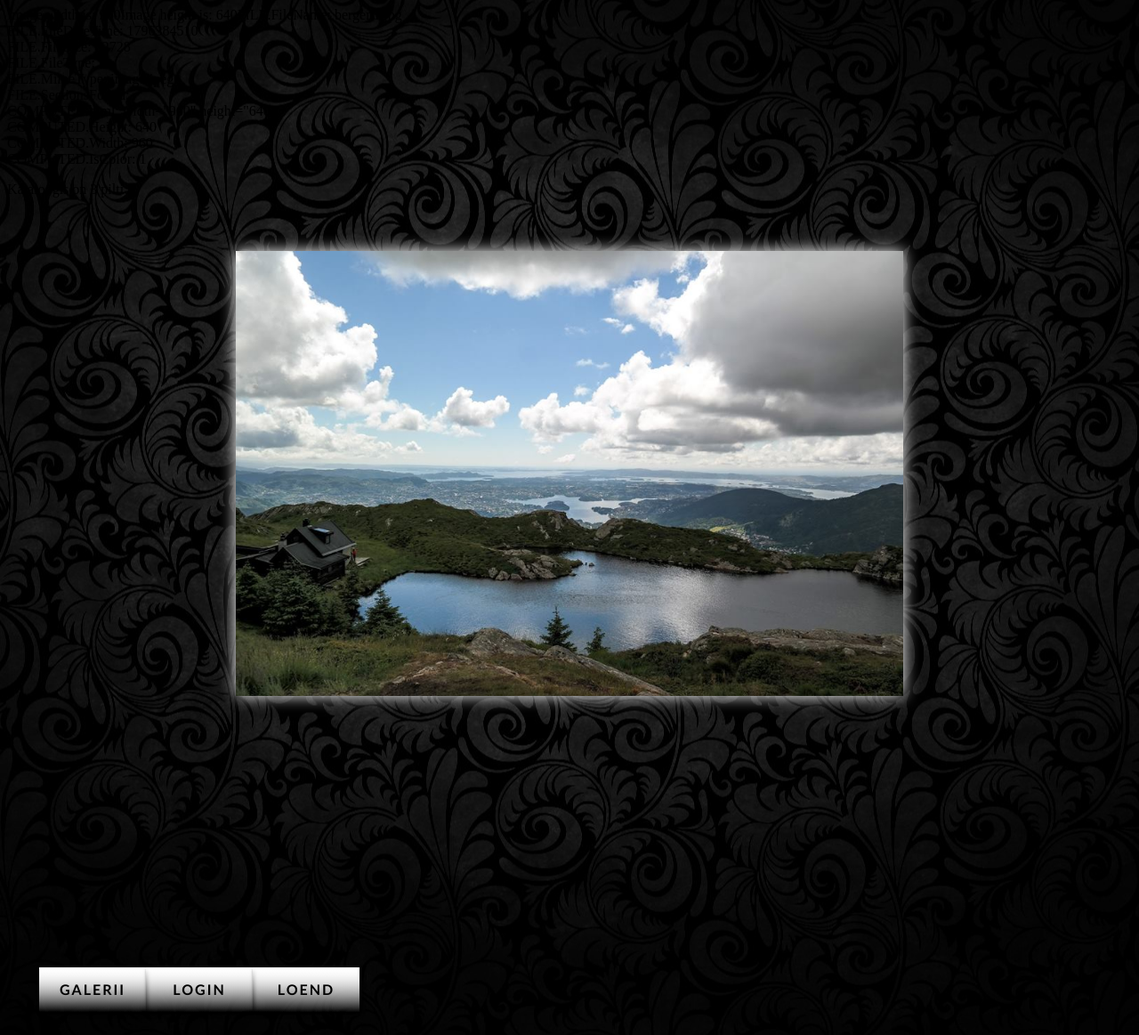
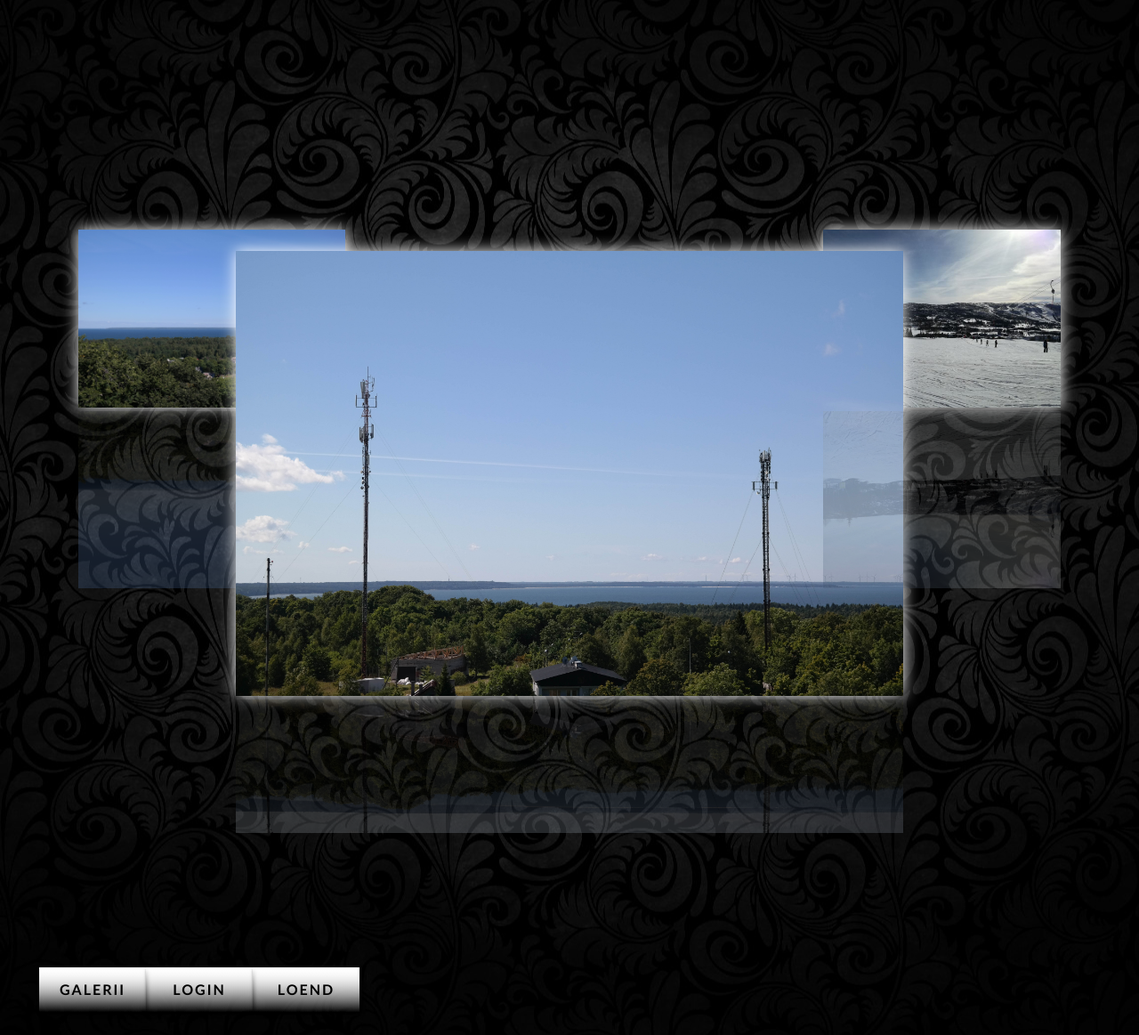
Before and after one commit to Sefert/VeebProjekt, a PHP site: page / in a window 1280 px wide. Shown: the whole page at 89% size. Run offline with PHP 8.4, Linux system fonts and the light colour scheme; some libraries are stand-ins or nearby versions.

Commit message:
galerii susteem ja login

```diff
--- /dev/null
+++ b/ContainerSize.php
@@ -0,0 +1,40 @@
+<?php
+
+/**
+ * Created by PhpStorm.
+ * User: marko
+ * Date: 07/05/2017
+ * Time: 15:19
+ */
+class ContainerSize
+{
+    private $directory;
+    private $max_width, $max_height, $width_style, $height_style, $filename;
+
+    function __construct($width, $height, $dir, $filename)
+    {
+        $this->max_width=$width;
+        $this->max_height=$height;
+        $this->directory=$dir;
+        $this->filename=$filename;
+        $this->change();
+    }
+    function getWidth(){
+        return $this->width_style;
+    }
+    function change(){
+        list($width, $height) = getimagesize($this->directory."/".$this->filename);
+//        print "Image width  is: " . $width;
+//        print "Image height is: " . $height;
+        $width_percent = $this->max_width/$width;
+        $height_percent = $this->max_height/$height;
+        $scale = ($width_percent>$height_percent)?'height':'width';
+        $scale_percent = $scale.'_percent';
+        $scale_percent = $$scale_percent;
+        $width*=$scale_percent;
+        $height*=$scale_percent;
+        $this->width_style= 'style="width: '.$width.'px;"';
+        $this->height_style= 'style="height: '.$height.'px;"';
+    }
+
+}
--- /dev/null
+++ b/Pictureloader.php
@@ -0,0 +1,28 @@
+<?php
+
+/**
+ * Created by PhpStorm.
+ * User: marko
+ * Date: 07/05/2017
+ * Time: 16:11
+ */
+class Pictureloader
+{
+    private $files;
+    private $directory;
+    function __construct($dir)
+    {
+        $this->directory=$dir;
+        $this->load_pictures();
+    }
+    public function getPictures(){
+        return $this->files;
+    }
+    private function load_pictures(){
+        if ($handle = opendir($this->directory)) {
+                $this->files=preg_grep('/^([^.])/',scandir($this->directory));
+        }
+    }
+
+
+}
--- a/css/proj.css
+++ b/css/proj.css
@@ -117,6 +117,28 @@ a:hover{
     padding: -50px;
     display: none;
 }
-#slide{
-
+#move{
+     width: 355px;
+ }
+.mirror{
+    display:block;
+    margin:auto;
+    -moz-transform: scale(1,-1);
+    -o-transform: scale(1,-1);
+    -webkit-transform: scale(1,-1);
+    transform:scale(1,-1);
+    opacity:0.2;
+    margin-top:-1px;
 }
+#left{
+    margin-top: 250px;
+    margin-left: 80px;
+    height: 200px;
+    float: left;
+}
+#right{
+    margin-top: 250px;
+    margin-right: 80px;
+    height: 200px;
+    float: right;
+}
--- a/galerii.php
+++ b/galerii.php
@@ -1,39 +1,43 @@
 <?php
 $directory = "img/galerii";
-$filecount = 0;
-if ($handle = opendir($directory)) {
-        while (($file = readdir($handle)) !== false){
-            if (!in_array($file, array('.', '..')) && !is_dir($directory.$file))
-                $filecount++;
-        }
-    }
+
 ini_set('allow_url_fopen',1);
-list($width, $height) = getimagesize($directory."/bergen1.jpg");
-print "Image width  is: " . $width;
-print "Image height is: " . $height;
-$max_width = 800;
-$max_height = 500;
-$width_percent = $max_width/$width;
-$height_percent = $max_height/$height;
-$scale = ($width_percent>$height_percent)?'height':'width';
-$scale_percent = $scale.'_percent';
-$scale_percent = $$scale_percent;
-$width*=$scale_percent;
-$height*=$scale_percent;
-$width_style= 'style="width: '.$width.'px;"';
-if(function_exists('exif_read_data')) {
-    $exif = exif_read_data($directory."/bergen1.jpg", 0, true);
-    foreach ($exif as $key => $section) {
-        foreach ($section as $name => $val) {
-            echo "$key.$name: $val<br />\n";
-        }
-    }
+
+require_once ("ContainerSize.php");
+require_once ("Pictureloader.php");
+$files=new Pictureloader($directory);
+$files=$files->getPictures();
+//print_r($files);
+$filecount=count($files);
+
+
+if (!empty($_GET['addim'])){
+    $i=$_GET['addim'];
+} else{
+    $i = 2;
 }
+
+
+$width_side_style= new ContainerSize(800,200,$directory,$files[$i]);
+$width_left_side_style=$width_side_style->getWidth();
+$width_style= new ContainerSize(800,500,$directory,$files[$i+1]);
+$width_style=$width_style->getWidth();
+$width_side_style= new ContainerSize(800,200,$directory,$files[$i+2]);
+$width_right_side_style=$width_side_style->getWidth();
+
+
 ?>
-<p><?php echo "Kataloogis on ".$filecount." pilti"?></p>
-<div class="center mid" <?php echo $width_style?> >
-    <img src="img/galerii/bergen1.jpg">
-    <div>
-
+<div>
+    <div id="left" class="mid" <?php echo $width_right_side_style?>>
+        <img src="<?php echo $directory."/".$files[$i+2]?>" onclick="add(<?php echo $i ?>)">
+        <div style="max-height:250px; overflow: hidden;"><img class="mirror" src="<?php echo $directory."/".$files[$i+2]?>"></div>
+    </div>
+    <div class="center mid" <?php echo $width_style?> >
+        <img src="<?php echo $directory."/".$files[$i+1]?>">
+        <div style="max-height:150px; overflow: hidden;"><img class="mirror" src="<?php echo $directory."/".$files[$i+1]?>"></div>
+    </div>
+    <div id="right" class="mid" <?php echo $width_left_side_style?> >
+        <img src="<?php echo $directory."/".$files[$i]?>" onclick="subtract(<?php echo $i ?>)">
+        <div style="max-height:250px; overflow: hidden;"><img class="mirror" src="<?php echo $directory."/".$files[$i]?>"></div>
     </div>
 </div>
--- a/index.php
+++ b/index.php
@@ -27,5 +27,5 @@ switch($page){
     default:
         include('galerii.php');
 }
-require_once("menu.html");
+require_once("menu.php");
 require_once("bottom.html");
--- a/js/load.js
+++ b/js/load.js
@@ -2,6 +2,13 @@ $(document).ready(function(){
     $("#slide").click(function(){
         $(".hide").slideDown("slow").css('zoom', 1);
         $("#slide").hide();
+    });
+    $(".lefttoright").one("click",function(e) {
+        $( "#move" ).animate({
+            "left": "+=380px",
+            "opacity":"1"
+        }, 1500);
+        e.preventDefault();
     });
 });
 window.onload = function () {
--- a/js/slider.js
+++ b/js/slider.js
@@ -1,7 +1,35 @@
 /**
  * Created by marko on 15/04/2017.
  */
-
-$(function(){
-
-});
+window.onload = function () {
+    if (window.location.href.match('index.php') !== null) {
+        var left = document.getElementById("left");
+        var right = document.getElementById("right");
+        left.onmouseover = function () {
+            left.style.boxShadow= "0px 0px 16px rgba(102, 51, 153, 1)";
+        }
+        left.onmouseout = function () {
+            left.style.boxShadow= "0px 0px 16px white";
+        }
+        right.onmouseover = function () {
+            right.style.boxShadow= "0px 0px 16px rgba(102, 51, 153, 1)";
+        }
+        right.onmouseout = function () {
+            right.style.boxShadow= "0px 0px 16px white";
+        }
+    }
+}
+function subtract(i) {
+    console.log("left");
+    var variableToSend = parseInt(i)-1;
+    console.log(i);
+    // $.post('galerii.php', {i: variableToSend});
+    document.location = 'http://enos.itcollege.ee/~mmozniko/test/index.php?addim='+variableToSend;
+}
+function add(i) {
+    console.log("right");
+    var variableToSend = parseInt(i)+1;
+    console.log(i);
+    // $.post('galerii.php', {i: variableToSend});
+    document.location = 'http://enos.itcollege.ee/~mmozniko/test/index.php?addim='+variableToSend;
+}
--- a/lisa.php
+++ b/lisa.php
@@ -28,7 +28,7 @@
       var_dump($data);
     }
 ?>
-<div class="center mid lisa">
+<div id="move" class="center mid lisa">
     <form class="fpos" action="index.php" method="POST">
         <div>
             <input type="hidden" name="switch" value="lisa">
@@ -45,7 +45,7 @@
             <span <?php if (isset($_POST["Register"])) echo 'class="hide"' ?> >
                 <button id="slide" class="button noborder" type="button">REGISTREERI</button>
             </span>
-            <?php if(isset($prompt)){echo "<p class='noborder' style='color: white'>".$prompt."</p>";}?>
+            <?php if(isset($prompt)){echo "<p class='noborder' style='color: white; letter-spacing: normal; font-size: 100%;'>".$prompt."</p>";}?>
         </div>
     </form>
 </div>
--- a/menu.html
+++ b/menu.php
@@ -3,7 +3,7 @@
         <div class="div"></div>
         <div class="headerdiv"><li><a href="?">GALERII</a></li></div>
         <div class="div"></div>
-        <div class="headerdiv"><li><a href="?page=lisa">LOGIN</a></li></div>
+        <div class="headerdiv"><li><a href="?page=lisa">LOGIN</a></li></div> <!--href="?page=lisa" -->
         <div class="div"></div>
         <div class="headerdiv"><li><a href="?page=loend">LOEND</a></li></div>
     </ul>
--- a/top.html
+++ b/top.html
@@ -6,6 +6,7 @@
     <link rel="stylesheet" type="text/css" href="css/proj.css">
     <script type="text/javascript" src="https://ajax.googleapis.com/ajax/libs/jquery/3.2.1/jquery.min.js"></script>
     <script type="text/javascript" src="js/load.js"></script>
+    <script type="text/javascript" src="js/slider.js"></script>
     <title><!--php echo $title--></title>
 </head>
 <body class="inx">
```
Also changed, not shown: README.md, img/galerii/SAM_1970.jpg (added), img/galerii/SAM_1976.jpg (added), img/galerii/SAM_1982.jpg (added), img/galerii/SAM_1995.jpg (added), img/galerii/SAM_2065.jpg (added).
